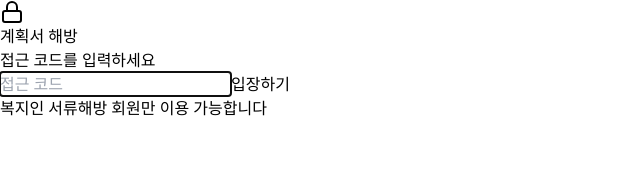
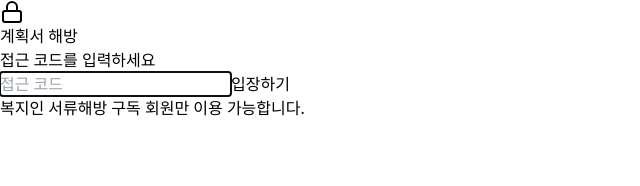
Before and after one commit to chman99999-pixel/planner-app, a React (Vite) app: page / in a window 1280 px wide. Shown: the top 186 px of the page, without its empty margins (0-640 px from the left). Built offline with nearby package versions, Linux system fonts and the light colour scheme.

Commit message:
접근 코드 화면 하단 문구 수정

```diff
--- a/src/components/AccessGate.jsx
+++ b/src/components/AccessGate.jsx
@@ -50,7 +50,7 @@ export default function AccessGate({ onGranted }) {
         >
           {loading ? '확인 중...' : '입장하기'}
         </button>
-        <p className="text-xs text-gray-400 mt-4">복지인 서류해방 회원만 이용 가능합니다</p>
+        <p className="text-xs text-gray-400 mt-4">복지인 서류해방 구독 회원만 이용 가능합니다.</p>
       </div>
     </div>
   );
```
